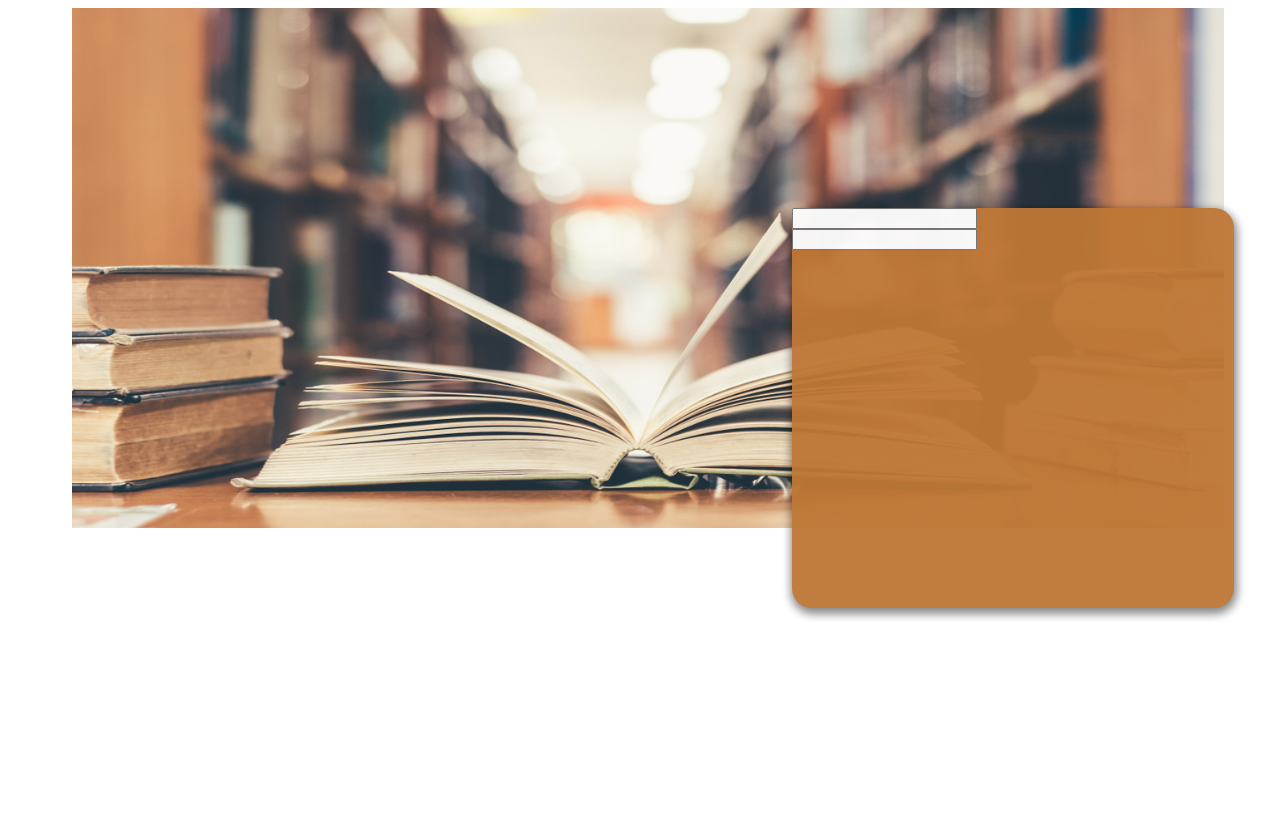
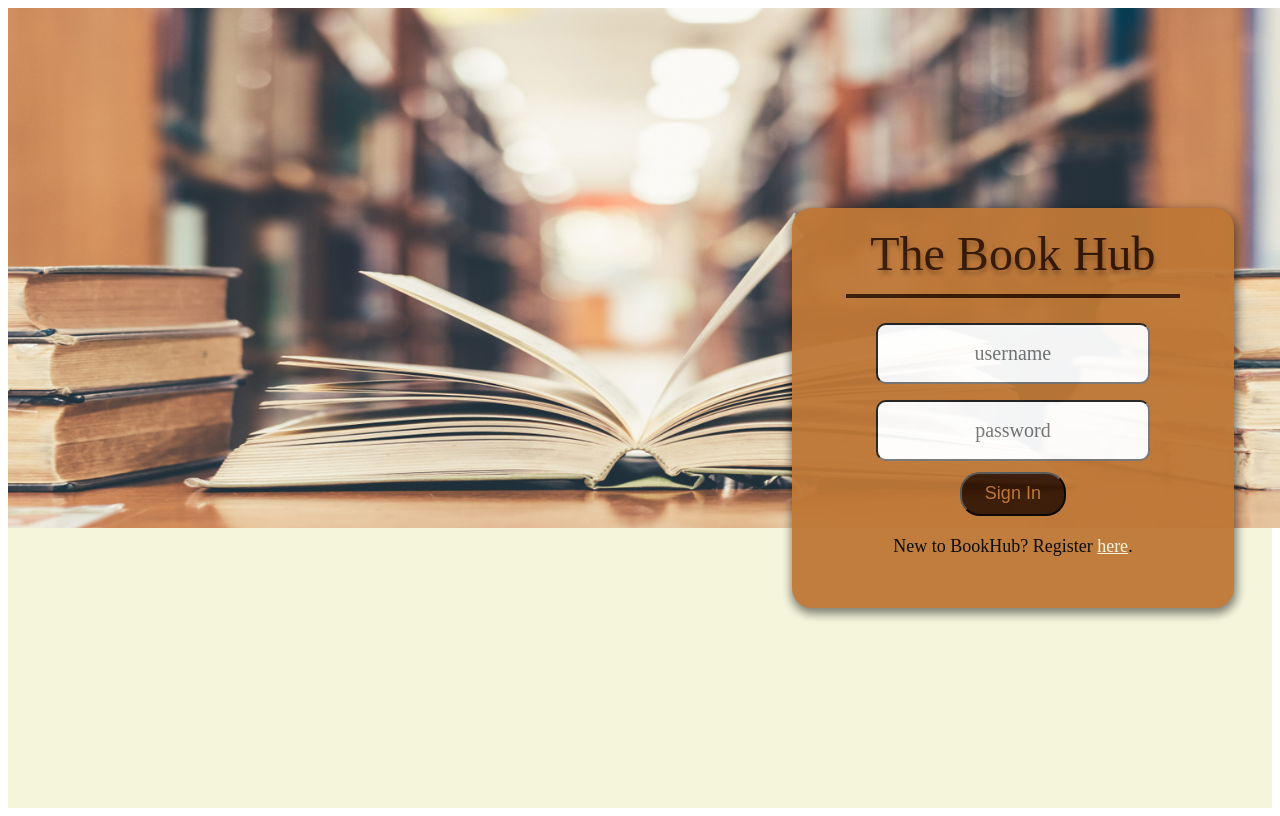
Before and after one commit to uprm-inso-4116-2020-2021-S1/semester-project-team-d, an Angular app in the folder FrontEnd/: page / in a window 1280 px wide. Built offline with nearby package versions, Linux system fonts and the light colour scheme.

Commit message:
Implemented login page.

```diff
--- a/FrontEnd/src/app/Pages/login-page/login-page.component.css
+++ b/FrontEnd/src/app/Pages/login-page/login-page.component.css
@@ -1,12 +1,16 @@
+
+#page {
+    width: 100%;
+    height: 100vh;
+
+    background-color: beige;
+}
 
 #background-container {
     width: 100%;
 
     position: absolute;
     z-index: 1;
-
-    display: flex;
-    justify-content: center;
 }
 
 #login-container {
@@ -25,20 +29,95 @@
 
     /* Child display */
     display: flex;
+    flex-direction: column;
+    align-items: center;
+    text-align: center;
 
     /* Aesthetics */
     background: #BE7736;
     box-shadow: 1px 4px 10px 2px rgba(0, 0, 0, 0.5);
     border-radius: 20px;
+
     opacity: 0.95;
+    overflow: auto;
+}
+
+#title {
+    margin: 4%;
+
+    font-family: 'Antic Slab';
+    font-weight: normal;
+    font-size: 48px;
+
+    color: #341604;
+
+    text-shadow: 1px 4px 4px rgba(0, 0, 0, 0.25);
+}
+
+#login-btn {
+    margin: 1%;
+
+    width: 40%;
+    height: 20%;
+
+    background: #341604;
+    border-radius: 20px;
+
+    font-size: large;
+    outline: none;
+    color: #BE7736;
+}
+
+#direction-text {
+    margin-top: 2%;
+    font-size: large;
+}
+
+.field {
+    margin: 3%;
+
+    width: 100%;
+    height: 25%;
+
+    outline: none;
+    border-radius: 10px;
+
+    font-family: 'Antic Slab';
+    font-size: 20px;
 }
 
 form {
-    width: 50%;
-    display: inline-block;
+    width: 60%;
+    height: 55%;
+
+    display: flex;
+    flex-direction: column;
+    justify-content: center;
+    align-items: center;
+
 }
 
 img {
-    width: 90%;
+    width: 100%;
     height: 65vh;
 }
+
+hr {
+    margin-top: -1%;
+    margin-bottom: 2%;
+
+    height: 2px;
+    width: 75%;
+
+    border: 1px solid #341604;
+    background-color: #341604;
+
+}
+
+input {
+    text-align: center;
+}
+
+a {
+    color: beige;
+}
--- a/FrontEnd/src/app/Pages/login-page/login-page.component.html
+++ b/FrontEnd/src/app/Pages/login-page/login-page.component.html
@@ -1,14 +1,22 @@
 
-<div id="background-container">
+<div id="page">
+    <div id="background-container">
 
-    <img src="../../../assets/LoginBG.jpg" alt="Image unavailable"/>
+        <img src="assets/LoginBG.jpg" alt="Image unavailable"/>
 
-</div>
+    </div>
 
 
-<div id="login-container">
-    <form>
-        <input type="text">
-        <input type="password">
-    </form>
+    <div id="login-container">
+
+        <span id="title">The Book Hub</span><hr>
+
+        <form>
+            <input type="text" placeholder="username" class="field" id="username">
+            <input type="password" placeholder="password" class="field" id="password">
+            <input type="submit" id="login-btn" value="Sign In">
+        </form>
+
+        <span id="direction-text">New to BookHub? Register <a href="">here</a>.</span>
+    </div>
 </div>
--- a/FrontEnd/src/app/Pages/login-page/login-page.component.ts
+++ b/FrontEnd/src/app/Pages/login-page/login-page.component.ts
@@ -10,10 +10,14 @@ export class LoginPageComponent implements OnInit {
   constructor() { }
 
   ngOnInit(): void {
+    let button = document.getElementById('login-btn');
+    button.addEventListener("click", this.validateCredentials);
+  }
+
+  validateCredentials() {
+    let username = document.getElementById('username')['value'],
+        password = document.getElementById('password')['value'];
+
+    alert(`username is: ${username} & password is: ${password}.`);
   }
 }
-
-function setVisibility() {
-  let p = document.getElementById('test');
-  p.innerHTML = "<p>Login Page Changed.</p>";
-}
--- a/FrontEnd/src/app/app.component.css
+++ b/FrontEnd/src/app/app.component.css
@@ -0,0 +1,4 @@
+* {
+    margin: 0px;
+    padding: 0px;
+}
```
Also changed, not shown: FrontEnd/src/assets/LoginBG1.jpg (added).
